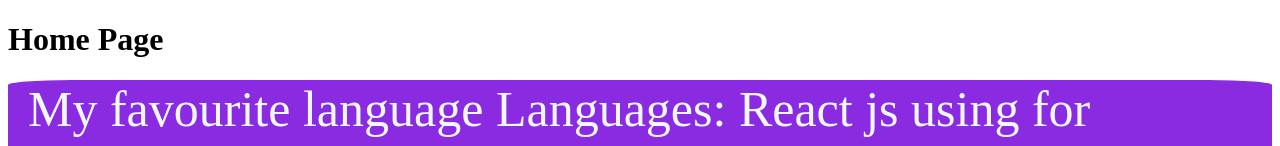
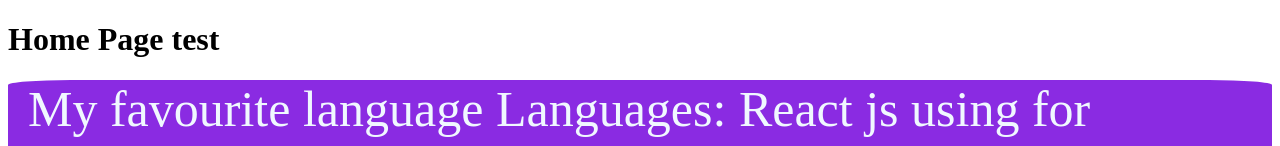
Before and after one commit to HashanMadhu/Second_React_App, a React (Vite) app in the folder Second_React_App(YouTube_SL)/: page / in a window 1280 px wide. Shown: the top 146 px of the page. Built offline with nearby package versions, Linux system fonts and the light colour scheme.

Commit message:
First set Route
Route for home page

```diff
--- a/Second_React_App(YouTube_SL)/src/App.jsx
+++ b/Second_React_App(YouTube_SL)/src/App.jsx
@@ -4,7 +4,7 @@
 import './App.css'
 import NewOne from './Components/NewOne.jsx'
 import Home from './Pages/Home.jsx'
-import {BrowserRouter as Router,Route,Switch, BrowserRouter, Routes} from 'react-router-dom'; //install the Routing package
+import { BrowserRouter, Route, Routes } from 'react-router-dom'; //install the Routing package
 
 function App() {
   const [count, setCount] = useState(0)
@@ -13,7 +13,7 @@
     <div>
       <BrowserRouter>
         <Routes>
-          <Route path='/' element = {<Home/>}></Route>
+          <Route path='/' element={<Home />} ></Route>
         </Routes>
       </BrowserRouter>
     </div>
--- a/Second_React_App(YouTube_SL)/src/Pages/Home.jsx
+++ b/Second_React_App(YouTube_SL)/src/Pages/Home.jsx
@@ -5,7 +5,7 @@
 export default function Home() {
   return (
     <div>
-      <h1>Home Page</h1>
+      <h1>Home Page test</h1>
       <NewSite project="React js" using="JavaScript" end="Hello"/>
       <NewSite project="HTML" using="CSS" end="Hi"/>
       <NewSite project="PHP"using="CSS" end="Bye"/>
```
